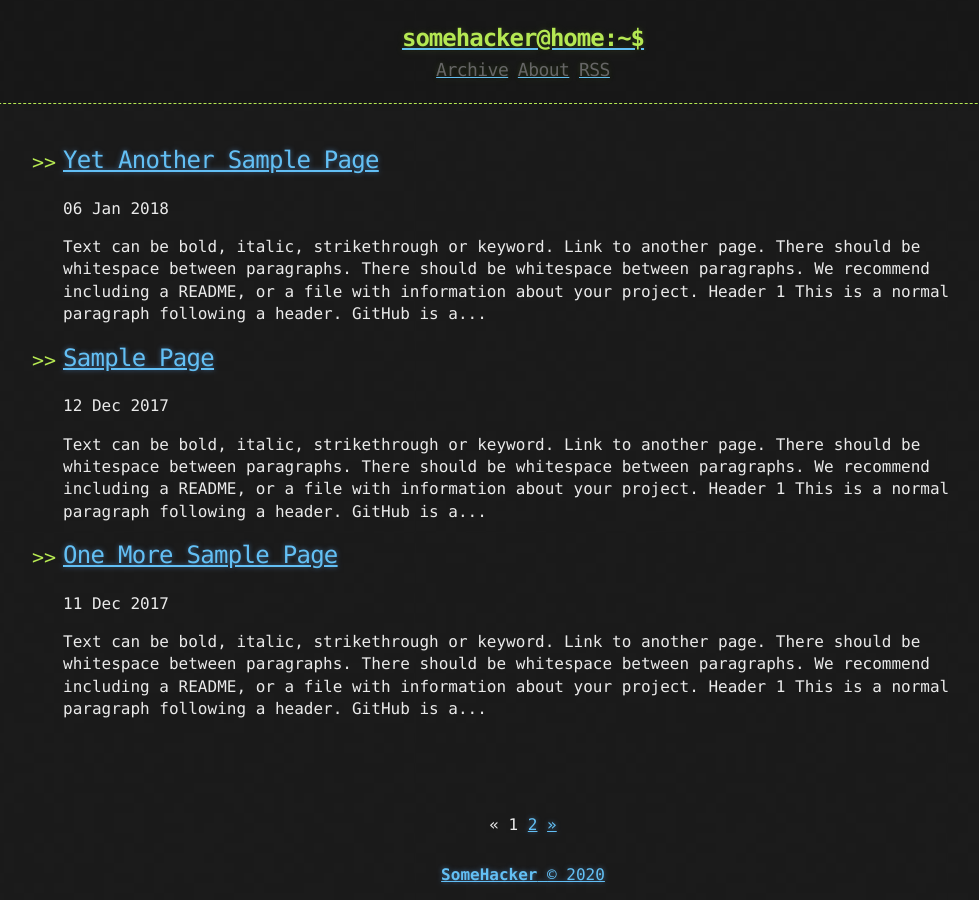
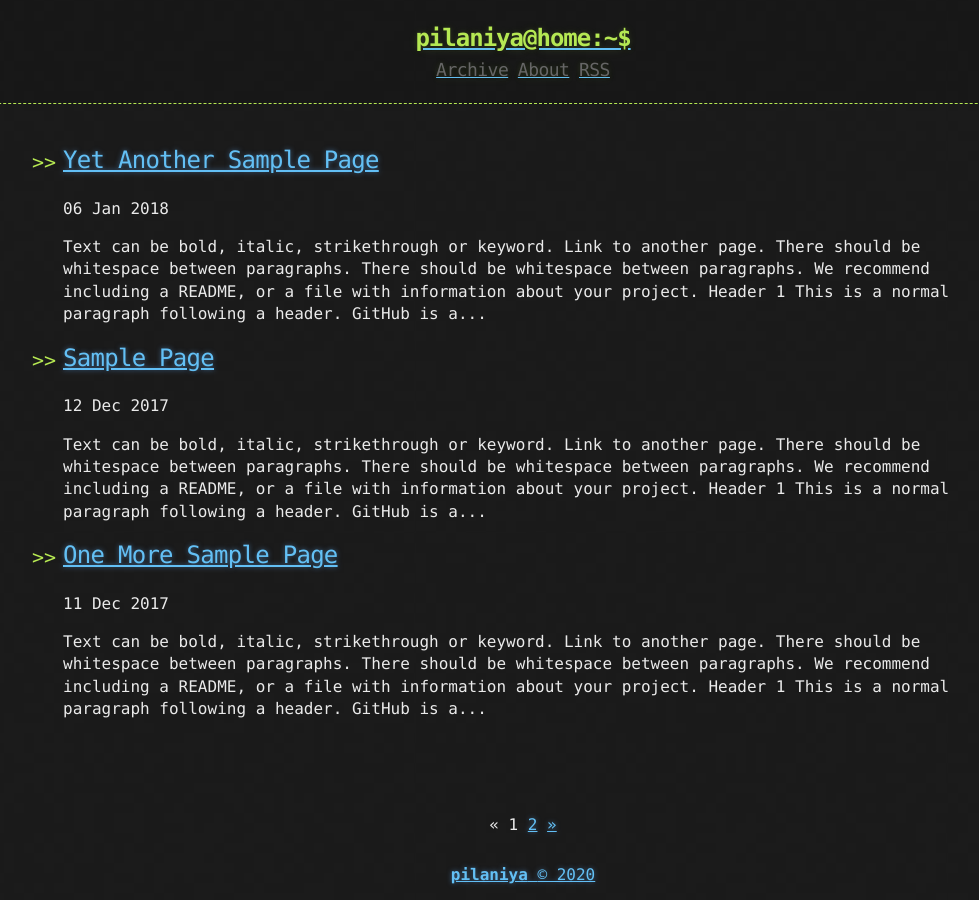
Before and after one commit to mukeshpilaniya/blog, a Jekyll site: the page built from index.html, in a window 1280 px wide. Shown: the whole page, without its empty margins (117-1096 px from the left). Built offline with Jekyll 4.4.1, drawn with Linux system fonts in a browser that asks for light colours; the list of posts is cut into pages by our own code.

Commit message:
Update _config.yml

```diff
--- a/_config.yml
+++ b/_config.yml
@@ -1,9 +1,9 @@
-title: Hacker-Blog
+title: Pilaniya-Blog
 description: "A Jekyll Blog Theme For Hackers"
 author:
-  name: "SomeHacker"
-  email: "someone@somewebsite.somedomain"
-  url: "https://ashishchaudhary.in/hacker-blog"
+  name: "Mukesh Pilaniya"
+  email: "MukeshPilaniya_IIITB@outlook.com"
+  url: "https://www.linkedin.com/in/mukeshpilaniya/"
 
 baseurl: /
 
@@ -28,5 +28,5 @@ plugins:
   - jekyll-sitemap
 
 # Custom variables
-owner : "SomeHacker"
+owner : "pilaniya"
 year : "2020"
```
